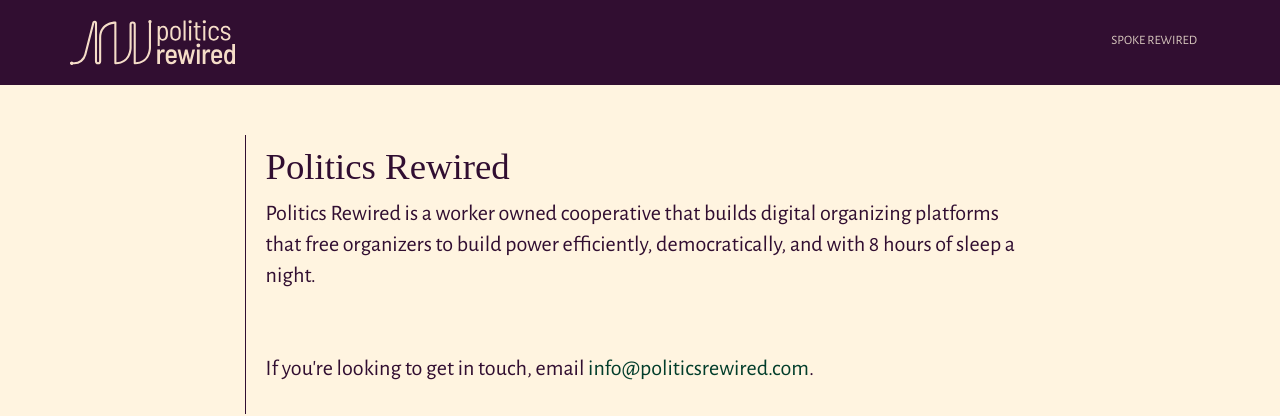
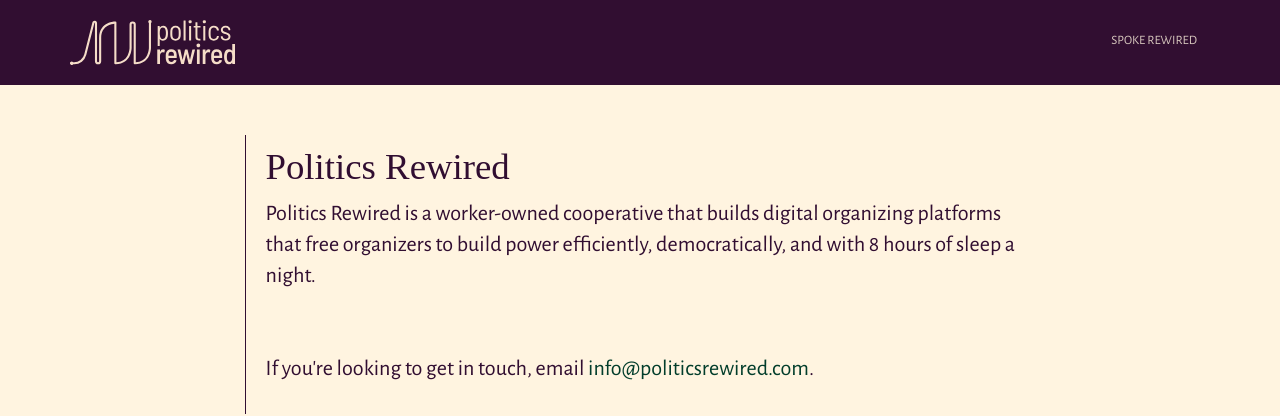
Before and after one commit to politics-rewired/politics-rewired.github.io, a Jekyll site: the page built from index.html, in a window 1280 px wide. Shown: the top 416 px of the page. Built offline with Jekyll 4.4.1, drawn with Linux system fonts in a browser that asks for light colours; some web fonts are replaced.

Commit message:
fix: add missing hyphen

```diff
--- a/index.html
+++ b/index.html
@@ -5,7 +5,7 @@
 <section class="hero">
   <div class="text-container">
     <h1>Politics Rewired</h1>
-    <p class="subtext">Politics Rewired is a worker owned cooperative that builds digital organizing platforms that free organizers to build power efficiently, democratically, and with 8 hours of sleep a night.</p>
+    <p class="subtext">Politics Rewired is a worker-owned cooperative that builds digital organizing platforms that free organizers to build power efficiently, democratically, and with 8 hours of sleep a night.</p>
   </div>
 
   <div class="text-container">
```
